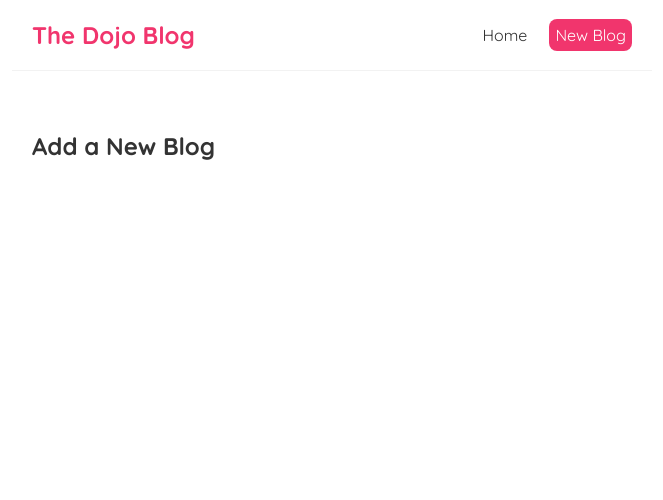
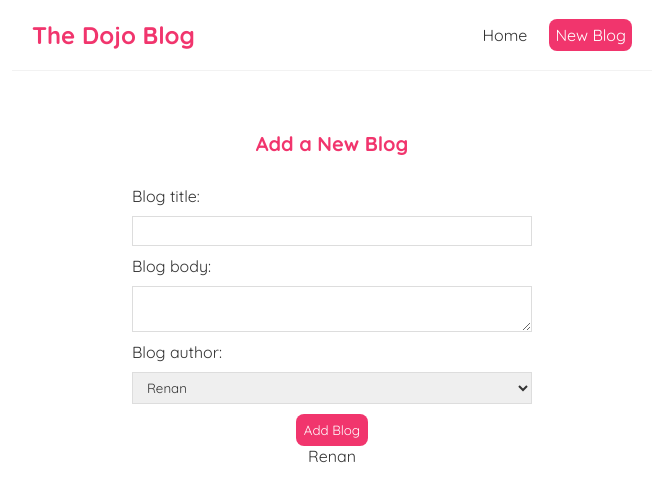
Before and after one commit to renanbernardelli/Dojo-Blog, a React (Create React App) app: page /create in a window 1280 px wide. Shown: the top 500 px of the page, without its empty margins (308-971 px from the left). Built offline with nearby package versions, Linux system fonts and the light colour scheme.

Commit message:
:construction: Create  controled inputs (forms). :lipstick: Improve the form style.

```diff
--- a/src/Create.js
+++ b/src/Create.js
@@ -1,7 +1,48 @@
+import { useState } from "react";
+
 const Create = () => {
+
+  const [title, setTitle] = useState('');
+  const [body, setBody] = useState('');
+  const [author, setAuthor] = useState('Renan');
+
   return (
     <div className="create">
+
       <h2>Add a New Blog</h2>
+      <form>
+
+        <label>Blog title:</label>
+        <input
+          type="text"
+          required
+          value={ title }
+          onChange={(e) => setTitle(e.target.value)}
+        />
+
+        <label>Blog body:</label>
+        <textarea
+          required
+          value={ body }
+          onChange={(e) => setBody(e.target.value)}
+        ></textarea>
+
+        <label>Blog author:</label>
+        <select
+          value={ author }
+          onChange={(e) => setAuthor(e.target.value)}
+        >
+          <option value="Renan">Renan</option>
+          <option value="Carlos">Carlos</option>
+        </select>
+
+        <button>Add Blog</button>
+
+        <p>{ title }</p>
+        <p>{ body }</p>
+        <p>{ author }</p>
+
+      </form>
     </div>
   );
 }
--- a/src/index.css
+++ b/src/index.css
@@ -71,3 +71,35 @@
   border-radius: 8px;
   cursor: pointer;
 }
+
+/* create new blog form */
+.create {
+  max-width: 400px;
+  margin: 0 auto;
+  text-align: center;
+}
+.create label {
+  text-align: left;
+  display: block;
+}
+.create h2 {
+  font-size: 20px;
+  color: #f1356d;
+  margin-bottom: 30px;
+}
+.create input, .create textarea, .create select {
+  width: 100%;
+  padding: 6px 10px;
+  margin: 10px 0;
+  border: 1px solid #ddd;
+  box-sizing: border-box;
+  display: block;
+}
+.create button {
+  background: #f1356d;
+  color: #fff;
+  border: 0;
+  padding: 8px;
+  border-radius: 8px;
+  cursor: pointer;
+}
```
